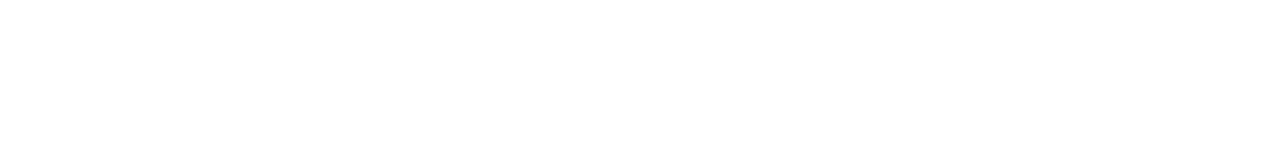
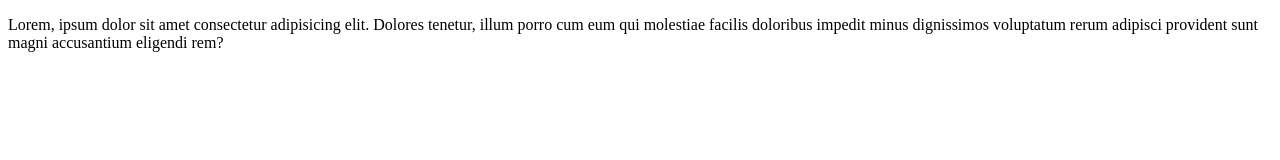
Before and after one commit to GSG-FC02/first-project, a plain HTML site: page index.html in a window 1280 px wide. Drawn offline with Linux system fonts and the light colour scheme.

Commit message:
add text sample to html file

```diff
--- a/index.html
+++ b/index.html
@@ -7,7 +7,9 @@
     <title>First Project</title>
 </head>
 <body>
+    <p>Lorem, ipsum dolor sit amet consectetur adipisicing elit. Dolores tenetur, illum porro cum eum qui molestiae facilis doloribus impedit minus dignissimos voluptatum rerum adipisci provident sunt magni accusantium eligendi rem?
 
+    </p>
 
 </body>
 </html>
```
